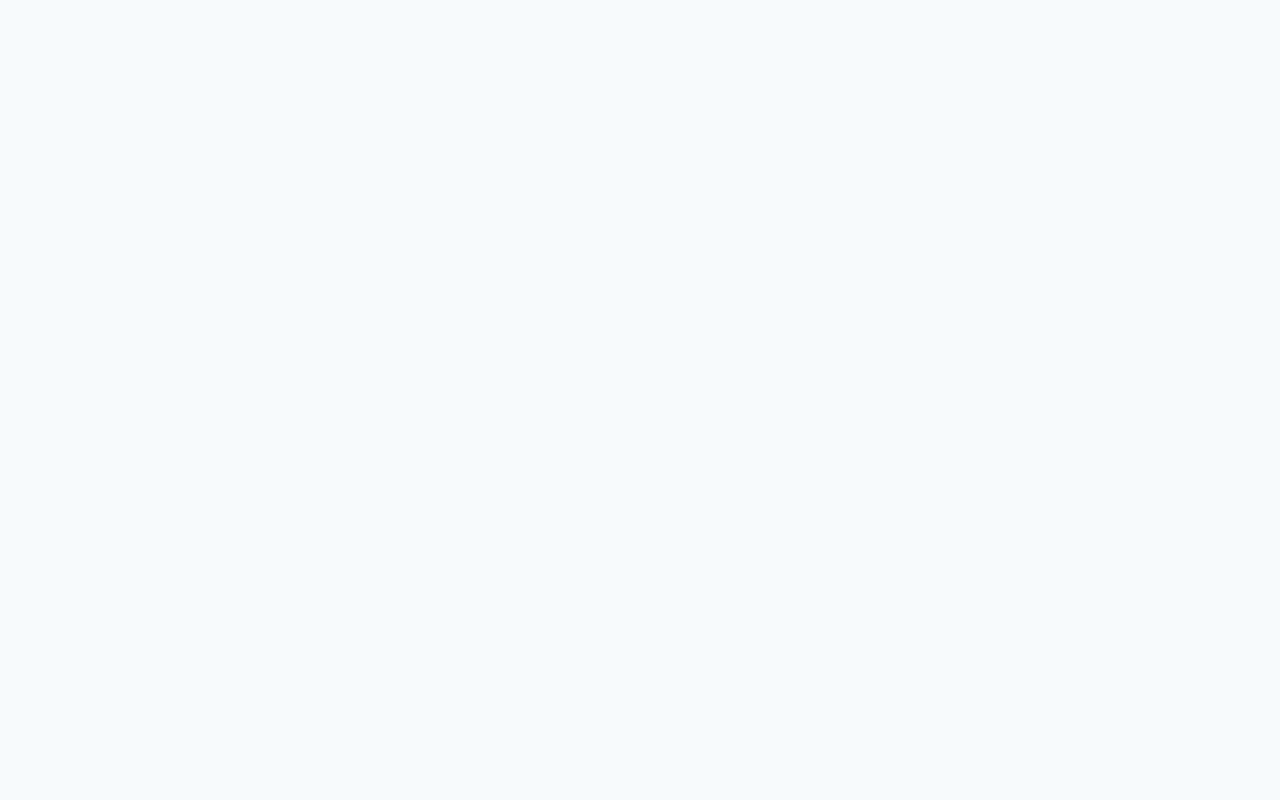
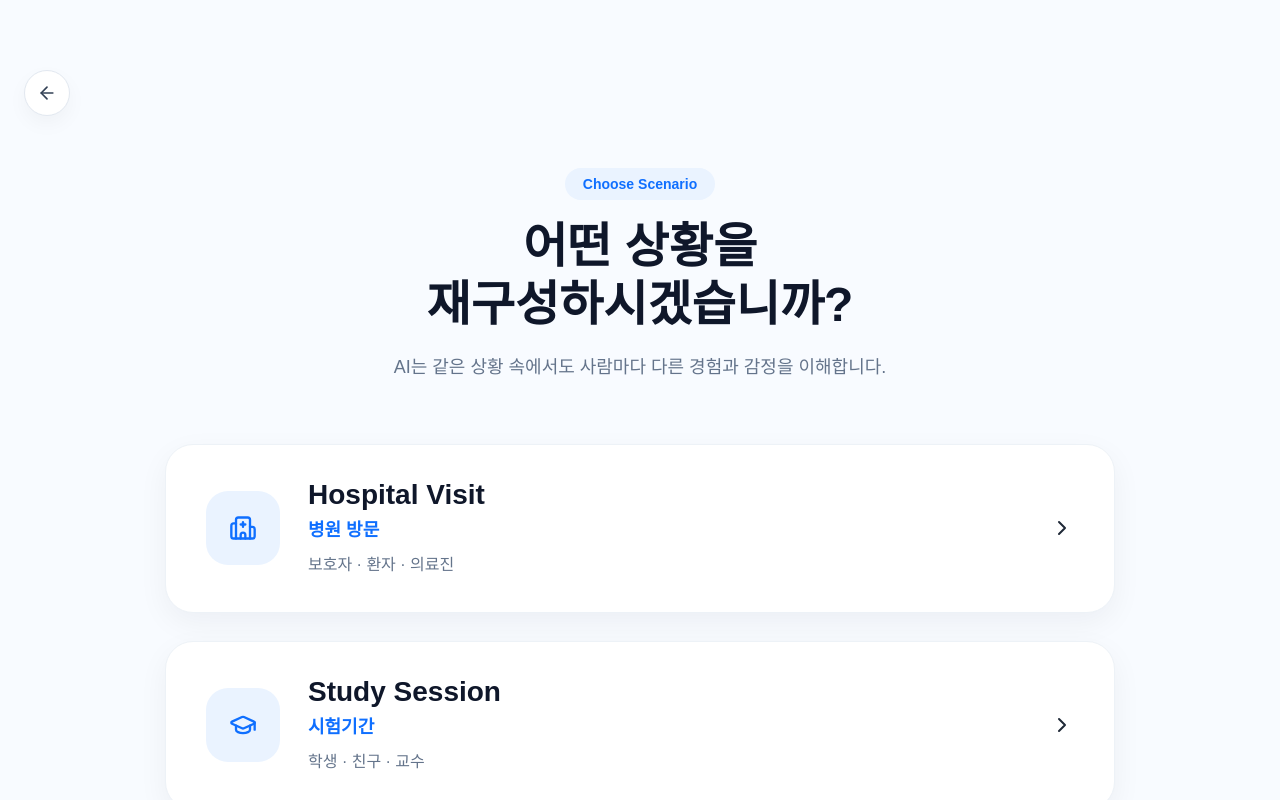
Before and after one commit to rlakdus/yology, a React (Vite) app in the folder frontend/: page /scenario in a window 1280 px wide. Before the commit this address had no page. Shown: the top 800 px of the page. Built offline with nearby package versions, Linux system fonts and the light colour scheme.

Commit message:
feat: redesign home and scenario UI

```diff
--- a/frontend/src/App.tsx
+++ b/frontend/src/App.tsx
@@ -1,7 +1,7 @@
 import { BrowserRouter, Routes, Route } from "react-router-dom";
 
 import Home from "./pages/Home";
-import Persona from "./pages/Persona";
+import Scenario from "./pages/Scenario";
 import Event from "./pages/Event";
 import Reconstruction from "./pages/Reconstruction";
 
@@ -10,7 +10,10 @@ function App() {
     <BrowserRouter>
       <Routes>
         <Route path="/" element={<Home />} />
-        <Route path="/persona" element={<Persona />} />
+        <Route
+          path="/scenario"
+          element={<Scenario />}
+        />
         <Route path="/event" element={<Event />} />
         <Route path="/reconstruction" element={<Reconstruction />} />
       </Routes>
--- a/frontend/src/index.css
+++ b/frontend/src/index.css
@@ -4,6 +4,6 @@
 @import "./styles/button.css";
 @import "./styles/card.css";
 @import "./styles/home.css";
-@import "./styles/persona.css";
+@import "./styles/scenario.css";
 @import "./styles/event.css";
 @import "./styles/reconstruction.css";
--- a/frontend/src/pages/Home.tsx
+++ b/frontend/src/pages/Home.tsx
@@ -85,7 +85,7 @@ const Home = () => {
 
           <button
             className="primary-btn"
-            onClick={() => navigate("/persona")}
+            onClick={() => navigate("/scenario")}
           >
             <span>데모 시작하기</span>
             <ArrowRight size={18} />
--- a/frontend/src/pages/Persona.tsx
+++ /dev/null
@@ -1,154 +0,0 @@
-import { useNavigate } from "react-router-dom";
-
-import Header from "../components/Header";
-import PersonaCard from "../components/PersonaCard";
-
-import "../styles/persona.css";
-
-const Persona = () => {
-
-  const navigate = useNavigate();
-
-  const personas = [
-
-    {
-
-      title:"가족 돌봄",
-
-      subtitle:"Family Caregiver",
-
-      description:
-        "병원 방문 중 발생한 상황을 AI가 재구성합니다.",
-
-      image:"/images/hospital.jpg",
-
-      badge:"Medical",
-
-      stress:"High",
-
-      location:"Hospital"
-
-    },
-
-    {
-
-      title:"학생",
-
-      subtitle:"Student",
-
-      description:
-        "시험 기간 동안의 스트레스 상황을 분석합니다.",
-
-      image:"/images/student.jpg",
-
-      badge:"Education",
-
-      stress:"Medium",
-
-      location:"Campus"
-
-    },
-
-    {
-
-      title:"운전자",
-
-      subtitle:"Driver",
-
-      description:
-        "교통 혼잡 환경에서의 이벤트를 재구성합니다.",
-
-      image:"/images/driver.jpg",
-
-      badge:"Mobility",
-
-      stress:"High",
-
-      location:"Downtown"
-
-    },
-
-    {
-
-      title:"시니어",
-
-      subtitle:"Senior",
-
-      description:
-        "일상 생활 속 이상 상황을 AI가 분석합니다.",
-
-      image:"/images/senior.jpg",
-
-      badge:"Healthcare",
-
-      stress:"Normal",
-
-      location:"Home"
-
-    }
-
-  ];
-
-  return (
-
-    <>
-
-      <Header
-        title="Persona"
-        subtitle="AI가 분석할 시나리오를 선택하세요."
-      />
-
-      <div className="page">
-
-        <section className="persona-hero">
-
-          <span className="hero-chip">
-            Scenario Selection
-          </span>
-
-          <h1>
-
-            어떤 경험을
-            <br />
-
-            <span>재구성</span>하시겠습니까?
-
-          </h1>
-
-          <p>
-
-            FeelBack은 다양한 페르소나의 행동과
-            상황 데이터를 분석하여
-            사건의 맥락을 복원합니다.
-
-          </p>
-
-        </section>
-
-        <section className="persona-grid">
-
-          {personas.map((persona) => (
-
-            <PersonaCard
-
-              key={persona.title}
-
-              {...persona}
-
-              onClick={() => navigate("/event")}
-
-            />
-
-          ))}
-
-        </section>
-
-      </div>
-
-    </>
-
-  );
-
-};
-
-export default Persona;
--- /dev/null
+++ b/frontend/src/pages/Scenario.tsx
@@ -0,0 +1,96 @@
+import "../styles/scenario.css";
+import { ArrowLeft, ChevronRight, Hospital, GraduationCap, Briefcase } from "lucide-react";
+import { useNavigate } from "react-router-dom";
+
+const Scenario = () => {
+
+  const navigate = useNavigate();
+
+  const scenarios = [
+    {
+      icon: <Hospital size={28} />,
+      title: "Hospital Visit",
+      subtitle: "병원 방문",
+      description: "보호자 · 환자 · 의료진"
+    },
+    {
+      icon: <GraduationCap size={28} />,
+      title: "Study Session",
+      subtitle: "시험기간",
+      description: "학생 · 친구 · 교수"
+    },
+    {
+      icon: <Briefcase size={28} />,
+      title: "Office Day",
+      subtitle: "회사 업무",
+      description: "직장인 · 팀장 · 동료"
+    }
+  ];
+
+  return (
+    <div className="scenario">
+
+      <button
+        className="back-btn"
+        onClick={() => navigate("/")}
+      >
+        <ArrowLeft size={20}/>
+      </button>
+
+      <div className="scenario-header">
+
+        <span className="scenario-chip">
+          Choose Scenario
+        </span>
+
+        <h1>
+          어떤 상황을
+          <br />
+          재구성하시겠습니까?
+        </h1>
+
+        <p>
+          AI는 같은 상황 속에서도
+          사람마다 다른 경험과 감정을 이해합니다.
+        </p>
+
+      </div>
+
+      <div className="scenario-list">
+
+        {scenarios.map((item) => (
+
+          <div className="scenario-card" key={item.title}>
+
+            <div className="scenario-left">
+
+              <div className="scenario-icon">
+                {item.icon}
+              </div>
+
+              <div>
+
+                <h3>{item.title}</h3>
+
+                <h4>{item.subtitle}</h4>
+
+                <span>{item.description}</span>
+
+              </div>
+
+            </div>
+
+            <ChevronRight />
+
+          </div>
+
+        ))}
+
+      </div>
+
+    </div>
+  );
+
+};
+
+export default Scenario;
--- a/frontend/src/styles/persona.css
+++ /dev/null
@@ -1,83 +0,0 @@
-.page{
-
-    width:min(1180px,92%);
-
-    margin:auto;
-
-}
-
-.persona-hero{
-
-    text-align:center;
-
-    padding:60px 0 40px;
-
-}
-
-.hero-chip{
-
-    display:inline-block;
-
-    background:#EAF3FF;
-
-    color:#0F6FFF;
-
-    padding:10px 18px;
-
-    border-radius:999px;
-
-    font-size:14px;
-
-    font-weight:700;
-
-}
-
-.persona-hero h1{
-
-    margin-top:24px;
-
-    font-size:48px;
-
-    line-height:1.3;
-
-}
-
-.persona-hero span{
-
-    color:#0F6FFF;
-
-}
-
-.persona-hero p{
-
-    margin-top:24px;
-
-    color:#64748B;
-
-    line-height:1.8;
-
-    font-size:18px;
-
-}
-
-.persona-grid{
-
-    display:grid;
-
-    grid-template-columns:repeat(2,1fr);
-
-    gap:32px;
-
-    margin:50px 0 80px;
-
-}
-
-@media(max-width:900px){
-
-.persona-grid{
-
-grid-template-columns:1fr;
-
-}
-
-}
--- /dev/null
+++ b/frontend/src/styles/scenario.css
@@ -0,0 +1,326 @@
+/* ===========================
+   SCENARIO PAGE
+=========================== */
+
+.scenario{
+
+    min-height:100vh;
+
+    background:#f8fbff;
+
+    padding:70px 24px 80px;
+
+}
+
+.back-btn{
+
+width:46px;
+height:46px;
+
+border-radius:50%;
+
+background:white;
+
+border:1px solid #e2e8f0;
+
+display:flex;
+
+justify-content:center;
+
+align-items:center;
+
+cursor:pointer;
+
+box-shadow:0 8px 20px rgba(0,0,0,.04);
+
+transition:.25s;
+
+margin-bottom:52px;
+
+}
+
+.back-btn svg{
+
+color:#334155;
+
+}
+
+.back-btn:hover{
+
+transform:translateX(-3px);
+
+}
+
+
+.scenario-header{
+
+    max-width:760px;
+
+    margin:0 auto 60px;
+
+    text-align:center;
+
+}
+
+.scenario-chip{
+
+    display:inline-block;
+
+    padding:8px 18px;
+
+    border-radius:999px;
+
+    background:#eaf3ff;
+
+    color:#0F6FFF;
+
+    font-size:14px;
+
+    font-weight:700;
+
+    margin-bottom:18px;
+
+}
+
+.scenario-header h1{
+
+    font-size:48px;
+
+    font-weight:800;
+
+    line-height:1.2;
+
+    color:#0f172a;
+
+    margin-bottom:18px;
+
+}
+
+.scenario-header p{
+
+    font-size:18px;
+
+    line-height:1.8;
+
+    color:#64748b;
+
+}
+
+/* ===========================
+   LIST
+=========================== */
+
+.scenario-list{
+
+    width:100%;
+
+    max-width:950px;
+
+    margin:0 auto;
+
+    display:flex;
+
+    flex-direction:column;
+
+    gap:28px;
+
+}
+
+/* ===========================
+   CARD
+=========================== */
+
+.scenario-card{
+
+    display:flex;
+
+    align-items:center;
+
+    padding:34px 40px;
+
+    border-radius:28px;
+
+    background:white;
+
+    border:1px solid #edf2f7;
+
+    box-shadow:0 10px 30px rgba(15,23,42,.05);
+
+    cursor:pointer;
+
+    transition:
+        box-shadow .25s,
+        border-color .25s,
+        background .25s;
+
+}
+
+.scenario-card:hover{
+
+    border-color:#0F6FFF;
+
+    box-shadow:0 18px 42px rgba(15,111,255,.14);
+
+}
+
+/* 왼쪽 */
+
+.scenario-left{
+
+    display:flex;
+
+    align-items:center;
+
+    gap:28px;
+
+    flex:1;
+
+}
+
+.scenario-icon{
+
+    width:74px;
+
+    height:74px;
+
+    border-radius:22px;
+
+    background:#eaf3ff;
+
+    color:#0F6FFF;
+
+    display:flex;
+
+    justify-content:center;
+
+    align-items:center;
+
+    flex-shrink:0;
+
+    transition:transform .25s;
+
+}
+
+.scenario-card:hover .scenario-icon{
+
+    transform:scale(1.05);
+
+}
+
+/* 텍스트 */
+
+.scenario-left h3{
+
+    font-size:28px;
+
+    font-weight:800;
+
+    color:#0f172a;
+
+    margin:0 0 4px;
+
+}
+
+.scenario-left h4{
+
+    font-size:18px;
+
+    color:#0F6FFF;
+
+    font-weight:700;
+
+    margin:0 0 10px;
+
+}
+
+.scenario-left span{
+
+    color:#64748b;
+
+    font-size:16px;
+
+    line-height:1.7;
+
+}
+
+/* 오른쪽 화살표 */
+
+.scenario-arrow{
+
+    margin-left:auto;
+
+    color:#94a3b8;
+
+    transition:
+        transform .25s,
+        color .25s;
+
+    flex-shrink:0;
+
+}
+
+.scenario-card:hover .scenario-arrow{
+
+    color:#0F6FFF;
+
+    transform:translateX(4px);
+
+}
+
+
+/* ===========================
+   MOBILE
+=========================== */
+
+@media(max-width:768px){
+
+.scenario{
+
+padding:40px 18px 60px;
+
+}
+
+.scenario-header h1{
+
+font-size:36px;
+
+}
+
+.scenario-header p{
+
+font-size:16px;
+
+}
+
+.scenario-card{
+
+padding:26px;
+
+}
+
+.scenario-left{
+
+gap:18px;
+
+}
+
+.scenario-icon{
+
+width:60px;
+height:60px;
+
+}
+
+.scenario-left h3{
+
+font-size:22px;
+
+}
+
+.scenario-left h4{
+
+font-size:16px;
+
+}
+
+}
```
Also changed, not shown: 1 other file (tests, documents, lock files or other folders).
